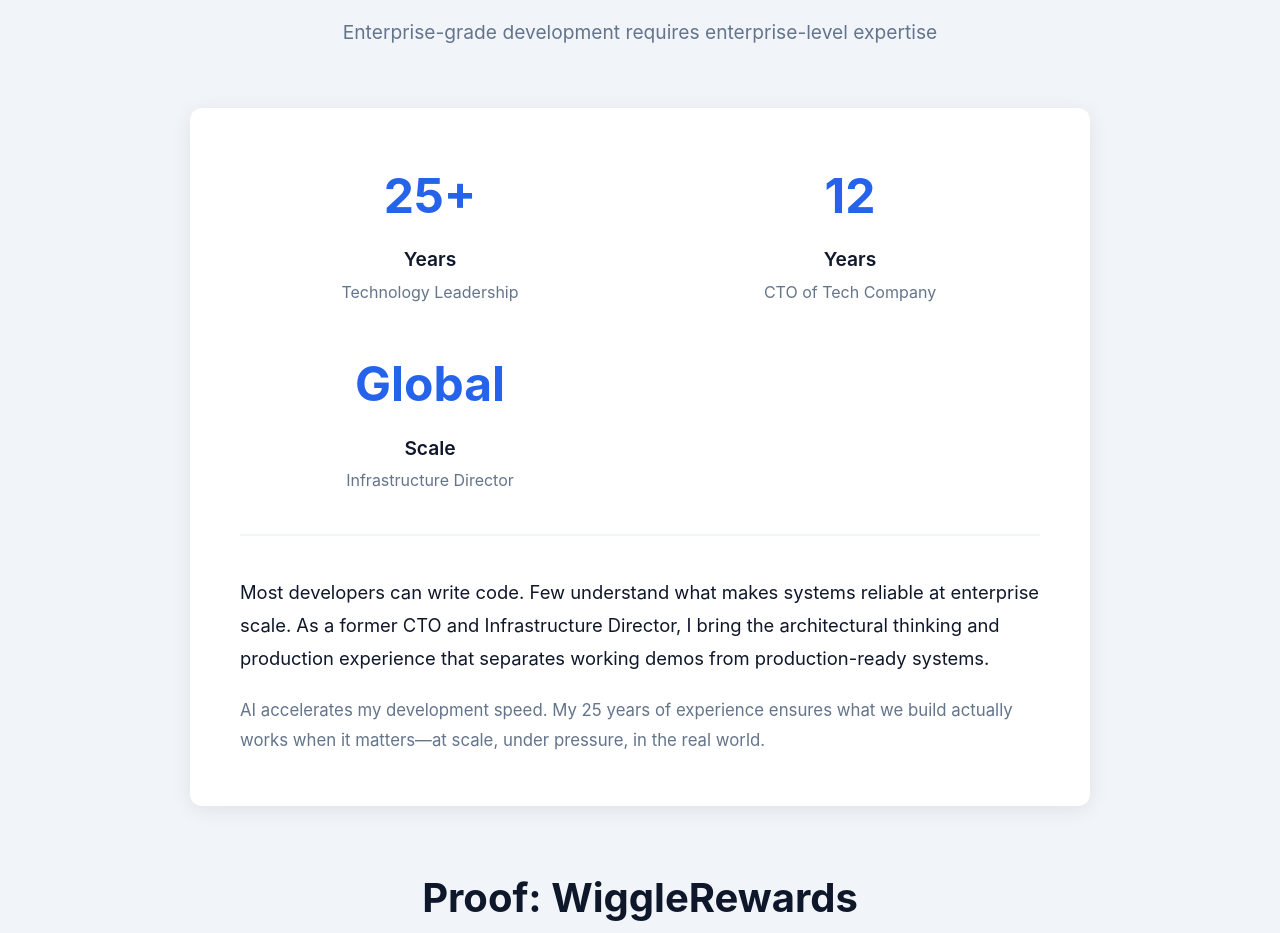
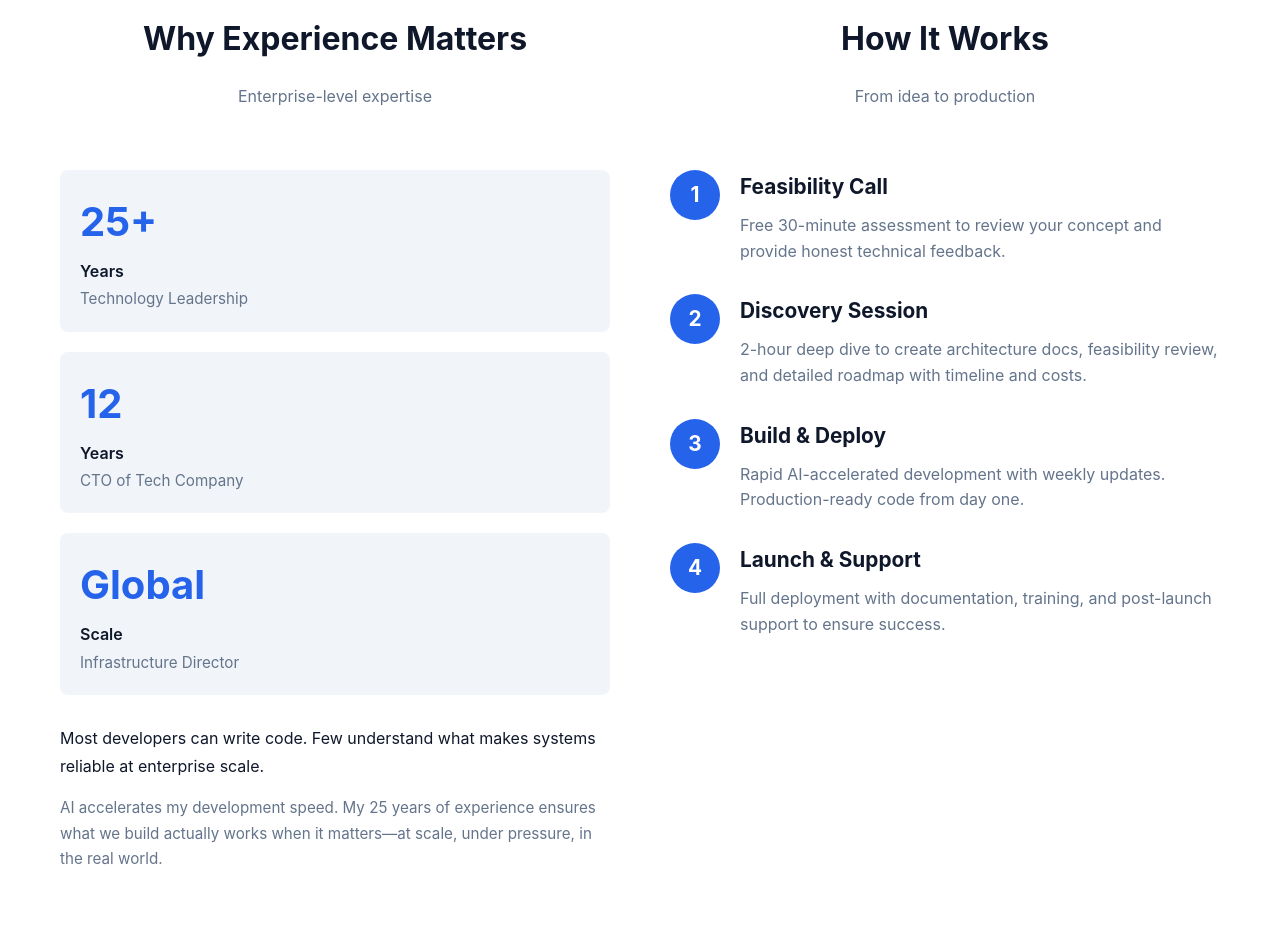
Before and after one commit to spliton210-ui/velocitydev, a plain HTML site: page index.html in a window 1280 px wide. Shown: the part 1092-2025 px from the top of the page. Drawn offline with Linux system fonts and the light colour scheme; no server answers.

Commit message:
Reorganize layout: side-by-side Experience & Process sections with updated methodology

```diff
--- a/index.html
+++ b/index.html
@@ -342,32 +342,53 @@
             line-height: 1.8;
         }
 
+        /* Two Column Layout for Experience + Process */
+        .two-column-wrapper {
+            display: grid;
+            grid-template-columns: 1fr 1fr;
+            gap: 60px;
+            margin-top: 80px;
+        }
+
+        .column-section {
+            padding: 0;
+        }
+
+        .column-section .section-title {
+            font-size: 2rem;
+        }
+
+        .column-section .section-subtitle {
+            font-size: 1rem;
+        }
+
         /* Process */
         .process-steps {
             display: grid;
-            grid-template-columns: repeat(auto-fit, minmax(250px, 1fr));
-            gap: 40px;
-            margin-top: 50px;
-            max-width: 1000px;
-            margin-left: auto;
-            margin-right: auto;
+            grid-template-columns: 1fr;
+            gap: 30px;
+            margin-top: 40px;
         }
 
         .process-step {
-            text-align: center;
+            text-align: left;
             position: relative;
+            display: flex;
+            gap: 20px;
+            align-items: flex-start;
         }
 
         .step-number {
-            width: 60px;
-            height: 60px;
+            width: 50px;
+            height: 50px;
             background: var(--primary);
             color: var(--white);
             border-radius: 50%;
             display: flex;
             align-items: center;
             justify-content: center;
-            font-size: 1.5rem;
+            font-size: 1.3rem;
+            flex-shrink: 0;
             font-weight: 700;
             margin: 0 auto 20px;
         }
@@ -503,6 +524,11 @@
                 grid-template-columns: 1fr;
             }
 
+            .two-column-wrapper {
+                grid-template-columns: 1fr;
+                gap: 40px;
+            }
+
             .cta-buttons {
                 flex-direction: column;
                 align-items: stretch;
@@ -539,43 +565,92 @@
         </div>
     </div>
 
-    <!-- Case Study -->
-    <section class="case-study">
+    <!-- Experience & Process Section -->
+    <section>
         <div class="container">
+            <div class="two-column-wrapper">
+                <!-- Why Experience Matters -->
+                <div class="column-section">
                     <h2 class="section-title">Why Experience Matters</h2>
-            <p class="section-subtitle">Enterprise-grade development requires enterprise-level expertise</p>
+                    <p class="section-subtitle">Enterprise-level expertise</p>
 
-            <div class="case-study-card" style="margin-bottom: 60px;">
-                <div style="display: grid; grid-template-columns: repeat(auto-fit, minmax(250px, 1fr)); gap: 40px; text-align: center;">
-                    <div>
-                        <div style="font-size: 3rem; font-weight: 700; color: var(--primary); margin-bottom: 10px;">25+</div>
-                        <div style="font-size: 1.2rem; font-weight: 600; margin-bottom: 5px;">Years</div>
-                        <div style="color: var(--gray);">Technology Leadership</div>
+                    <div style="margin-top: 30px;">
+                        <div style="display: grid; grid-template-columns: 1fr; gap: 20px;">
+                            <div style="background: var(--light-gray); padding: 20px; border-radius: 8px;">
+                                <div style="font-size: 2.5rem; font-weight: 700; color: var(--primary); margin-bottom: 5px;">25+</div>
+                                <div style="font-size: 1rem; font-weight: 600; margin-bottom: 3px;">Years</div>
+                                <div style="color: var(--gray); font-size: 0.95rem;">Technology Leadership</div>
                             </div>
-                    <div>
-                        <div style="font-size: 3rem; font-weight: 700; color: var(--primary); margin-bottom: 10px;">12</div>
-                        <div style="font-size: 1.2rem; font-weight: 600; margin-bottom: 5px;">Years</div>
-                        <div style="color: var(--gray);">CTO of Tech Company</div>
+                            <div style="background: var(--light-gray); padding: 20px; border-radius: 8px;">
+                                <div style="font-size: 2.5rem; font-weight: 700; color: var(--primary); margin-bottom: 5px;">12</div>
+                                <div style="font-size: 1rem; font-weight: 600; margin-bottom: 3px;">Years</div>
+                                <div style="color: var(--gray); font-size: 0.95rem;">CTO of Tech Company</div>
                             </div>
-                    <div>
-                        <div style="font-size: 3rem; font-weight: 700; color: var(--primary); margin-bottom: 10px;">Global</div>
-                        <div style="font-size: 1.2rem; font-weight: 600; margin-bottom: 5px;">Scale</div>
-                        <div style="color: var(--gray);">Infrastructure Director</div>
+                            <div style="background: var(--light-gray); padding: 20px; border-radius: 8px;">
+                                <div style="font-size: 2.5rem; font-weight: 700; color: var(--primary); margin-bottom: 5px;">Global</div>
+                                <div style="font-size: 1rem; font-weight: 600; margin-bottom: 3px;">Scale</div>
+                                <div style="color: var(--gray); font-size: 0.95rem;">Infrastructure Director</div>
                             </div>
                         </div>
 
-                <div style="margin-top: 40px; padding-top: 40px; border-top: 2px solid var(--light-gray);">
-                    <p style="font-size: 1.15rem; color: var(--dark); line-height: 1.8; margin-bottom: 20px;">
+                        <div style="margin-top: 30px;">
+                            <p style="font-size: 1rem; color: var(--dark); line-height: 1.7; margin-bottom: 15px;">
                                 Most developers can write code. Few understand what makes systems reliable at enterprise scale.
-                        As a former CTO and Infrastructure Director, I bring the architectural thinking and production
-                        experience that separates working demos from production-ready systems.
                             </p>
-                    <p style="font-size: 1.05rem; color: var(--gray); line-height: 1.8;">
+                            <p style="font-size: 0.95rem; color: var(--gray); line-height: 1.7;">
                                 AI accelerates my development speed. My 25 years of experience ensures what we build
                                 actually works when it matters—at scale, under pressure, in the real world.
                             </p>
                         </div>
                     </div>
+                </div>
+
+                <!-- How It Works -->
+                <div class="column-section">
+                    <h2 class="section-title">How It Works</h2>
+                    <p class="section-subtitle">From idea to production</p>
+
+                    <div class="process-steps">
+                        <div class="process-step">
+                            <div class="step-number">1</div>
+                            <div>
+                                <h3 class="step-title">Feasibility Call</h3>
+                                <p class="step-description">Free 30-minute assessment to review your concept and provide honest technical feedback.</p>
+                            </div>
+                        </div>
+
+                        <div class="process-step">
+                            <div class="step-number">2</div>
+                            <div>
+                                <h3 class="step-title">Discovery Session</h3>
+                                <p class="step-description">2-hour deep dive to create architecture docs, feasibility review, and detailed roadmap with timeline and costs.</p>
+                            </div>
+                        </div>
+
+                        <div class="process-step">
+                            <div class="step-number">3</div>
+                            <div>
+                                <h3 class="step-title">Build & Deploy</h3>
+                                <p class="step-description">Rapid AI-accelerated development with weekly updates. Production-ready code from day one.</p>
+                            </div>
+                        </div>
+
+                        <div class="process-step">
+                            <div class="step-number">4</div>
+                            <div>
+                                <h3 class="step-title">Launch & Support</h3>
+                                <p class="step-description">Full deployment with documentation, training, and post-launch support to ensure success.</p>
+                            </div>
+                        </div>
+                    </div>
+                </div>
+            </div>
+        </div>
+    </section>
+
+    <!-- Case Study -->
+    <section class="case-study">
+        <div class="container">
 
             <h2 class="section-title" style="margin-top: 40px;">Proof: WiggleRewards</h2>
             <p class="section-subtitle">A complete enterprise loyalty platform built in just 5 weeks</p>
@@ -771,40 +846,6 @@
         </div>
     </section>
 
-    <!-- Process -->
-    <section>
-        <div class="container">
-            <h2 class="section-title">How It Works</h2>
-            <p class="section-subtitle">Simple, transparent process from idea to production</p>
-
-            <div class="process-steps">
-                <div class="process-step">
-                    <div class="step-number">1</div>
-                    <h3 class="step-title">Discovery Call</h3>
-                    <p class="step-description">Free 30-minute consultation to understand your needs and assess technical feasibility</p>
-                </div>
-
-                <div class="process-step">
-                    <div class="step-number">2</div>
-                    <h3 class="step-title">Requirements</h3>
-                    <p class="step-description">Detailed workshop to map features, integrations, and priorities. Fixed timeline and cost.</p>
-                </div>
-
-                <div class="process-step">
-                    <div class="step-number">3</div>
-                    <h3 class="step-title">Build & Test</h3>
-                    <p class="step-description">Rapid development with weekly check-ins. You see progress in real-time.</p>
-                </div>
-
-                <div class="process-step">
-                    <div class="step-number">4</div>
-                    <h3 class="step-title">Launch</h3>
-                    <p class="step-description">Production deployment with documentation, training, and post-launch support included.</p>
-                </div>
-            </div>
-        </div>
-    </section>
-
     <!-- CTA Section -->
     <section class="cta-section" id="contact">
         <div class="container">
```
Lines whose indentation alone changed are shown as unchanged.
